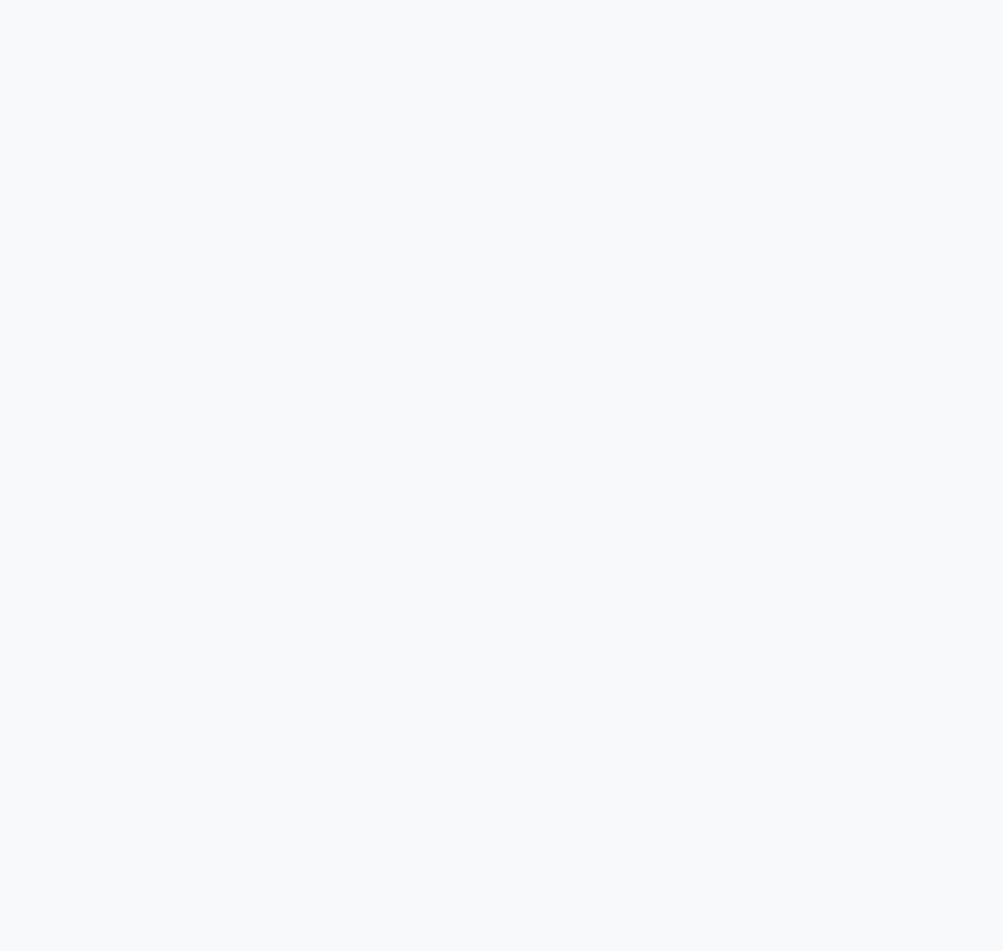
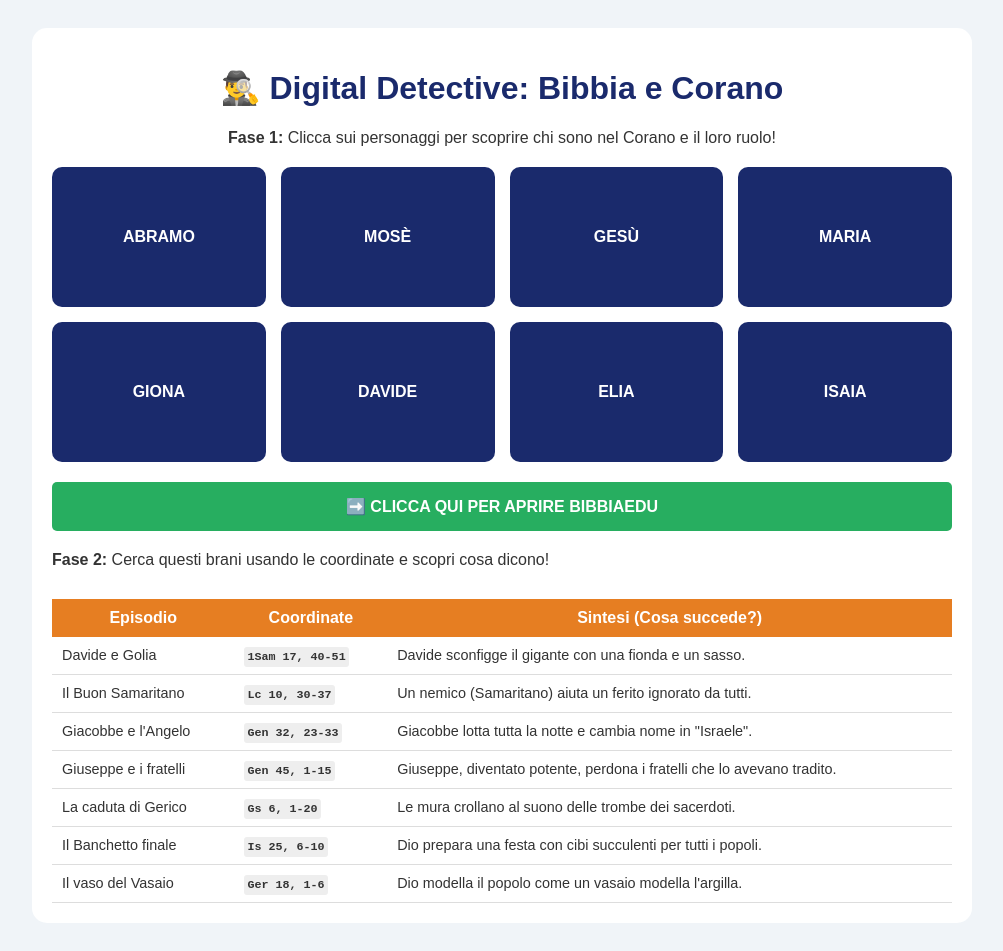
Before and after one commit to Paolo990Arcene/Bibbia-e-Corano, a plain HTML site: page index.html in a window 1280 px wide. Shown: the whole page, without its empty margins (138-1141 px from the left). Before the commit the page ends 800 px from the top, so only its background shows below. Drawn offline with Linux system fonts and the light colour scheme.

Commit message:
Update index.html with new title and styles

```diff
--- a/index.html
+++ b/index.html
@@ -1,29 +1,91 @@
 <!DOCTYPE html>
-<html lang="it">
+<html>
 <head>
     <meta charset="UTF-8">
-    <meta name="viewport" content="width=device-width, initial-scale=1.0">
-    <title>Bibbia & Corano: La Sfida dei Detective</title>
+    <title>Detective della Bibbia</title>
     <style>
-        :root { --bibbia: #1a2a6c; --corano: #27ae60; --oro: #f2994a; --bg: #f8f9fa; }
-        body { font-family: 'Segoe UI', Tahoma, Geneva, Verdana, sans-serif; background: var(--bg); margin: 0; padding: 20px; }
-        .container { max-width: 1100px; margin: auto; background: white; padding: 30px; border-radius: 20px; box-shadow: 0 10px 30px rgba(0,0,0,0.1); }
-        h1 { text-align: center; color: var(--bibbia); text-transform: uppercase; letter-spacing: 2px; }
-        .intro { text-align: center; margin-bottom: 30px; color: #555; border-bottom: 2px solid #eee; padding-bottom: 20px; }
+        body { font-family: sans-serif; background-color: #f0f4f8; padding: 20px; color: #333; }
+        .box { max-width: 900px; margin: auto; background: white; padding: 20px; border-radius: 15px; shadow: 5px 5px 15px rgba(0,0,0,0.1); }
+        h1 { color: #1a2a6c; text-align: center; }
 
-        /* MEMORY DEI PERSONAGGI */
-        .character-grid { display: grid; grid-template-columns: repeat(auto-fit, minmax(220px, 1fr)); gap: 15px; margin: 30px 0; }
-        .card { perspective: 1000px; height: 180px; cursor: pointer; }
-        .card-inner { position: relative; width: 100%; height: 100%; text-align: center; transition: transform 0.6s; transform-style: preserve-3d; border-radius: 15px; box-shadow: 0 4px 8px rgba(0,0,0,0.1); }
-        .card.flipped .card-inner { transform: rotateY(180px); }
-        .card-front, .card-back { position: absolute; width: 100%; height: 100%; backface-visibility: hidden; display: flex; flex-direction: column; align-items: center; justify-content: center; border-radius: 15px; padding: 10px; box-sizing: border-box; }
-        .card-front { background: white; border: 2px solid var(--bibbia); color: var(--bibbia); }
-        .card-back { background: var(--corano); color: white; transform: rotateY(180px); font-size: 0.9em; }
-        .card-front strong { font-size: 1.3em; }
+        /* Griglia Personaggi */
+        .grid { display: grid; grid-template-columns: repeat(auto-fit, minmax(180px, 1fr)); gap: 15px; margin: 20px 0; }
+        .card { background: #1a2a6c; color: white; padding: 20px; border-radius: 10px; text-align: center; cursor: pointer; min-height: 100px; display: flex; align-items: center; justify-content: center; font-weight: bold; }
+        .card:hover { background: #2a3a7c; }
 
-        /* TABELLA COORDINATE */
-        .mission-box { background: #fff3e0; padding: 20px; border-radius: 15px; border: 2px dashed var(--oro); margin-top: 40px; }
-        table { width: 100%; border-collapse: collapse; margin-top: 15px; background: white; }
-        th { background: var(--bibbia); color: white; padding: 12px; }
-        td { padding: 12px; border: 1px solid #ddd; font-size: 0.95em; }
-        .coord-badge { background: #e8f0fe; color: #1a2a6
+        /* Missioni */
+        table { width: 100%; border-collapse: collapse; margin-top: 30px; }
+        th { background: #e67e22; color: white; padding: 10px; }
+        td { padding: 10px; border-bottom: 1px solid #ddd; font-size: 0.9em; }
+        .coord { font-family: monospace; font-weight: bold; background: #eee; padding: 3px; border-radius: 3px; }
+        .btn-link { display: block; text-align: center; background: #27ae60; color: white; padding: 15px; text-decoration: none; border-radius: 5px; margin: 20px 0; font-weight: bold; }
+    </style>
+</head>
+<body>
+
+<div class="box">
+    <h1>🕵️‍♂️ Digital Detective: Bibbia e Corano</h1>
+
+    <p style="text-align: center;"><strong>Fase 1:</strong> Clicca sui personaggi per scoprire chi sono nel Corano e il loro ruolo!</p>
+
+    <div class="grid">
+        <div class="card" onclick="alert('BIBBIA: Abramo (Il padre della fede)\nCORANO: Ibrahim\nRUOLO: Amico di Dio e costruttore della Kaaba.')">ABRAMO</div>
+        <div class="card" onclick="alert('BIBBIA: Mosè (Il liberatore)\nCORANO: Musa\nRUOLO: Il profeta più citato nel Corano, salvato dalle acque.')">MOSÈ</div>
+        <div class="card" onclick="alert('BIBBIA: Gesù (Figlio di Dio)\nCORANO: Isa\nRUOLO: Grande profeta nato dalla Vergine Maria.')">GESÙ</div>
+        <div class="card" onclick="alert('BIBBIA: Maria (Madre di Gesù)\nCORANO: Maryam\nRUOLO: L\'unica donna con un capitolo a lei dedicato nel Corano.')">MARIA</div>
+        <div class="card" onclick="alert('BIBBIA: Giona (Il profeta nel pesce)\nCORANO: Yunus\nRUOLO: Il profeta della balena, simbolo di pentimento.')">GIONA</div>
+        <div class="card" onclick="alert('BIBBIA: Davide (Il Re dei Salmi)\nCORANO: Dawud\nRUOLO: Sconfigge Golia e riceve il libro dei Salmi.')">DAVIDE</div>
+        <div class="card" onclick="alert('BIBBIA: Elia (Il profeta del fuoco)\nCORANO: Ilyas\nRUOLO: Difensore del vero Dio contro gli idoli.')">ELIA</div>
+        <div class="card" onclick="alert('BIBBIA: Isaia (Il profeta della pace)\nCORANO: Ishiya (Tradizione)\nRUOLO: Annunciatore del banchetto per tutti i popoli.')">ISAIA</div>
+    </div>
+
+    <a href="https://www.bibbiaedu.it/CEI2008/" target="_blank" class="btn-link">➡️ CLICCA QUI PER APRIRE BIBBIAEDU</a>
+
+    <p><strong>Fase 2:</strong> Cerca questi brani usando le coordinate e scopri cosa dicono!</p>
+
+    <table>
+        <tr>
+            <th>Episodio</th>
+            <th>Coordinate</th>
+            <th>Sintesi (Cosa succede?)</th>
+        </tr>
+        <tr>
+            <td>Davide e Golia</td>
+            <td><span class="coord">1Sam 17, 40-51</span></td>
+            <td>Davide sconfigge il gigante con una fionda e un sasso.</td>
+        </tr>
+        <tr>
+            <td>Il Buon Samaritano</td>
+            <td><span class="coord">Lc 10, 30-37</span></td>
+            <td>Un nemico (Samaritano) aiuta un ferito ignorato da tutti.</td>
+        </tr>
+        <tr>
+            <td>Giacobbe e l'Angelo</td>
+            <td><span class="coord">Gen 32, 23-33</span></td>
+            <td>Giacobbe lotta tutta la notte e cambia nome in "Israele".</td>
+        </tr>
+        <tr>
+            <td>Giuseppe e i fratelli</td>
+            <td><span class="coord">Gen 45, 1-15</span></td>
+            <td>Giuseppe, diventato potente, perdona i fratelli che lo avevano tradito.</td>
+        </tr>
+        <tr>
+            <td>La caduta di Gerico</td>
+            <td><span class="coord">Gs 6, 1-20</span></td>
+            <td>Le mura crollano al suono delle trombe dei sacerdoti.</td>
+        </tr>
+        <tr>
+            <td>Il Banchetto finale</td>
+            <td><span class="coord">Is 25, 6-10</span></td>
+            <td>Dio prepara una festa con cibi succulenti per tutti i popoli.</td>
+        </tr>
+        <tr>
+            <td>Il vaso del Vasaio</td>
+            <td><span class="coord">Ger 18, 1-6</span></td>
+            <td>Dio modella il popolo come un vasaio modella l'argilla.</td>
+        </tr>
+    </table>
+</div>
+
+</body>
+</html>
```
